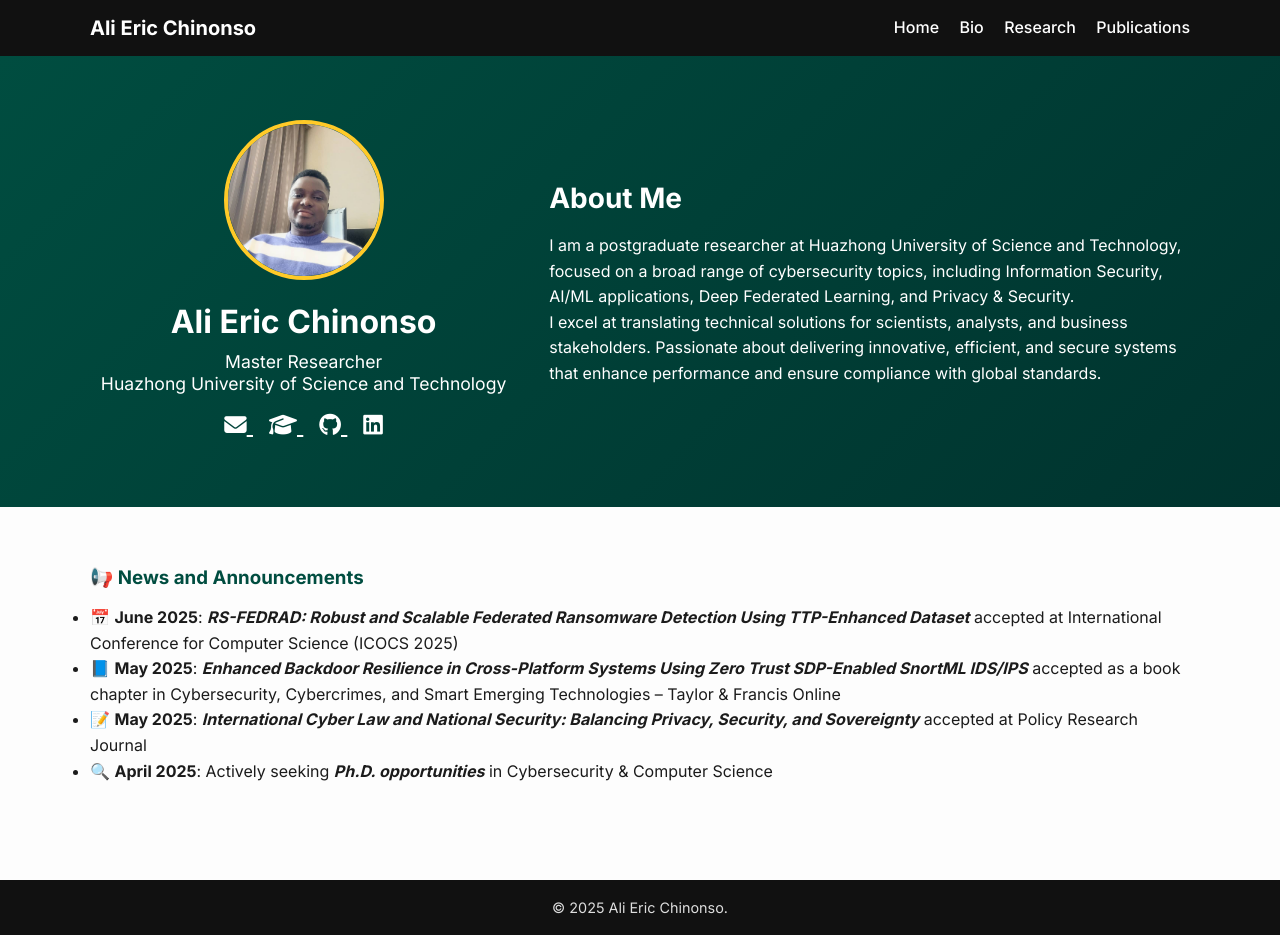
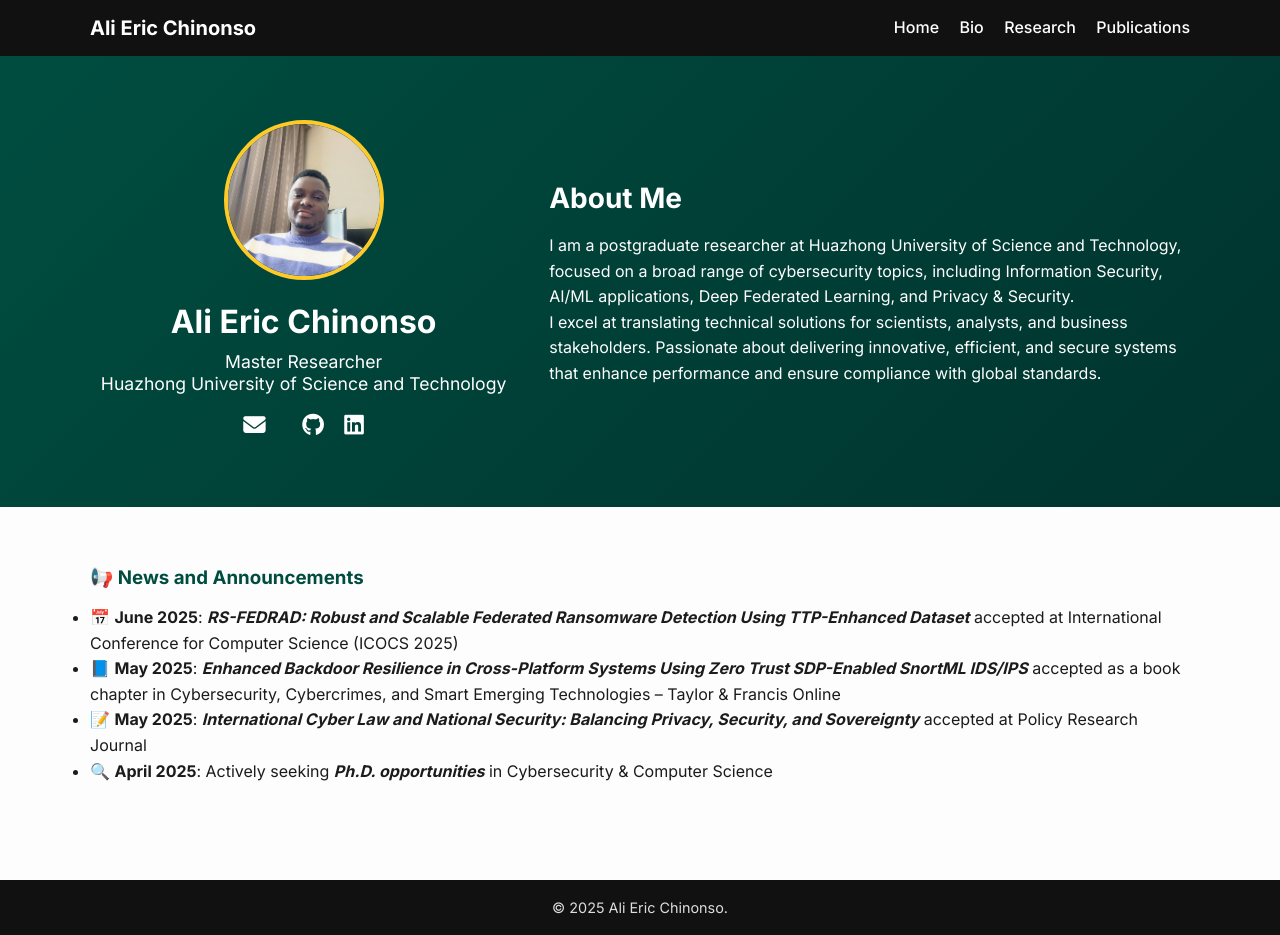
Before and after one commit to EmpireNetwork123/EmpireNetwork123.github.io, a Jekyll site: the page built from index.md, in a window 1280 px wide and 935 px high. Built offline with Jekyll 4.4.1, drawn with Linux system fonts in a browser that asks for light colours; a style sheet for code colours, icons or effects is not loaded.

Commit message:
Update default.htmllevel 4 check for social icons

```diff
--- a/_layouts/default.html
+++ b/_layouts/default.html
@@ -10,19 +10,13 @@
 
   <!-- Google Font -->
   <link rel="preconnect" href="https://fonts.gstatic.com" crossorigin />
-  <link
-    href="https://fonts.googleapis.com/css2?family=Inter:wght@400;500;700&display=swap"
-    rel="stylesheet"
-  />
+  <link href="https://fonts.googleapis.com/css2?family=Inter:wght@400;500;700&display=swap" rel="stylesheet" />
 
-  <!-- Font Awesome icons -->
-  <link
-    rel="stylesheet"
-    href="https://cdnjs.cloudflare.com/ajax/libs/font-awesome/6.5.0/css/all.min.css"
-    integrity="sha512-2oA4qwYq0S4FXX5CiSoD06bLrQ6PksaXXnMzxAWtOFscQY/egkMJ0PZa8eHu33tYfTY1ZbLCHkB4rBfNE/cZ4w=="
-    crossorigin="anonymous"
-    referrerpolicy="no-referrer"
-  />
+  <!-- Font Awesome icons -->
+  <link rel="stylesheet" href="https://cdnjs.cloudflare.com/ajax/libs/font-awesome/6.5.0/css/all.min.css" integrity="sha512-2oA4qwYq0S4FXX5CiSoD06bLrQ6PksaXXnMzxAWtOFscQY/egkMJ0PZa8eHu33tYfTY1ZbLCHkB4rBfNE/cZ4w==" crossorigin="anonymous" referrerpolicy="no-referrer" />
+
+  <!-- Academicons (for Google Scholar icon) -->
+  <link rel="stylesheet" href="https://cdn.jsdelivr.net/npm/academicons@1.9.1/css/academicons.min.css" />
 </head>
 
 <body>
@@ -30,7 +24,6 @@
   <header class="site-header">
     <div class="container nav-wrapper">
       <a class="site-title" href="{{ site.baseurl }}/">{{ site.title }}</a>
-
       <nav class="site-nav">
         <a href="{{ site.baseurl }}/">Home</a>
         <a href="{{ site.baseurl }}/bio/">Bio</a>
@@ -40,64 +33,37 @@
     </div>
   </header>
 
-  <!-- ====================  HERO (HOME PAGE ONLY)  ==================== -->
+  <!-- ====================  HERO (HOME PAGE ONLY)  ==================== -->
   {% if page.url == "/" or page.permalink == "/" %}
   <section class="hero">
     <div class="container hero-wrapper">
-      <!-- --------  LEFT COLUMN: Photo, Name, Subtitle, Icons  -------- -->
+      <!-- LEFT COLUMN: Photo, Name, Subtitle, Icons -->
       <div class="hero-left">
-        <img
-          src="{{ '/assets/images/profile.jpg' | relative_url }}"
-          alt="{{ site.title }} headshot"
-          class="avatar"
-        />
-
+        <img src="{{ '/assets/images/profile.jpg' | relative_url }}" alt="{{ site.title }} headshot" class="avatar" />
         <h1 class="name">{{ site.title }}</h1>
-
-        <!-- Two subtitle lines, tight together -->
         <p class="position">
           {{ site.role }}<br />
           {{ site.affiliation }}
         </p>
-
-        <!-- Icon‑only links -->
         <div class="social-icons">
-          <a href="mailto:{{ site.email }}" aria-label="Email">
-            <i class="fa-solid fa-envelope"></i>
-          </a>
-          <a href="{{ site.scholar_link }}" aria-label="Google Scholar">
-            <i class="fa-solid fa-graduation-cap"></i>
-          </a>
-          <a
-            href="https://github.com/{{ site.github_username }}"
-            aria-label="GitHub"
-          >
-            <i class="fa-brands fa-github"></i>
-          </a>
-          <a
-            href="https://linkedin.com/in/{{ site.linkedin_username }}"
-            aria-label="LinkedIn"
-          >
-            <i class="fa-brands fa-linkedin"></i>
-          </a>
+          <a href="mailto:{{ site.email }}" aria-label="Email"><i class="fa-solid fa-envelope"></i></a>
+          <a href="{{ site.scholar_link }}" aria-label="Google Scholar"><i class="ai ai-google-scholar"></i></a>
+          <a href="https://github.com/{{ site.github_username }}" aria-label="GitHub"><i class="fa-brands fa-github"></i></a>
+          <a href="https://linkedin.com/in/{{ site.linkedin_username }}" aria-label="LinkedIn"><i class="fa-brands fa-linkedin"></i></a>
         </div>
       </div>
 
-      <!-- --------  RIGHT COLUMN: About‑Me Paragraph  -------- -->
+      <!-- RIGHT COLUMN: About Me -->
       <div class="hero-right">
-        <h2>About Me</h2>
+        <h2>About Me</h2>
         <p>{{ site.about_me | markdownify }}</p>
       </div>
     </div>
   </section>
   {% endif %}
 
-  <!-- ====================  MAIN CONTENT  ==================== -->
-  <main class="container content">
-    {{ content }}
-  </main>
+  <main class="container content">{{ content }}</main>
 
-  <!-- ====================  FOOTER  ==================== -->
   <footer class="site-footer">
     <div class="container">
       <p>&copy; {{ 'now' | date: '%Y' }} {{ site.title }}.</p>
```
